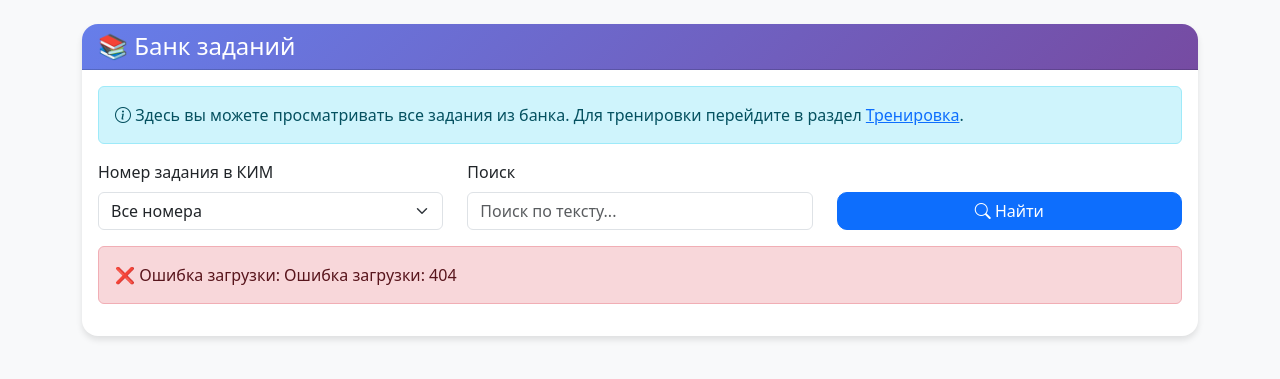
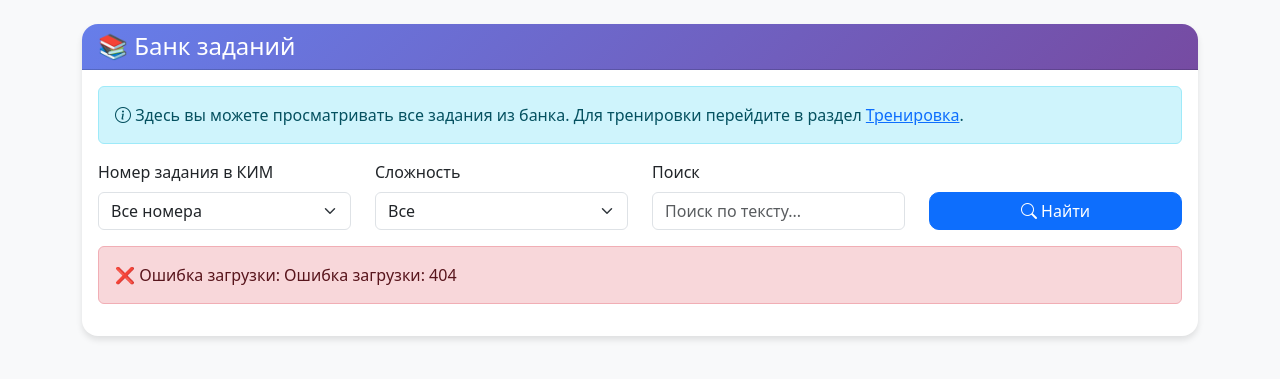
Before and after one commit to denicheprasov/quiz-system, a Python web app: template app/templates/student_bank.html in a window 1280 px wide. Shown: the part 61-440 px from the top of the page. Run offline with Jinja, Linux system fonts and the light colour scheme; the template is opened without the code that fills it, so the values that code supplies are empty.

Commit message:
Add difficulty filter and display to student bank

```diff
--- a/app/routes/student.py
+++ b/app/routes/student.py
@@ -125,6 +125,7 @@ def student_dashboard_api(request: Request, db: Session = Depends(database.get_d
 def get_student_bank_api(
     request: Request,
     task_number: Optional[int] = None,
+    difficulty: Optional[str] = None,
     limit: int = 100,
     db: Session = Depends(database.get_db),
 ):
@@ -138,6 +139,8 @@ def get_student_bank_api(
 
     if task_number:
         query = query.filter(models.TaskBank.task_number == task_number)
+    if difficulty:
+        query = query.filter(models.TaskBank.difficulty == difficulty)
 
     return (
         query.order_by(models.TaskBank.task_number, models.TaskBank.order_in_file)
--- a/app/templates/student_bank.html
+++ b/app/templates/student_bank.html
@@ -18,7 +18,7 @@
 
                 <!-- Фильтр -->
                 <div class="row mb-3">
-                    <div class="col-md-4">
+                    <div class="col-md-3">
                         <label class="form-label">Номер задания в КИМ</label>
                         <select class="form-select" id="filterNumber" onchange="loadTasks()">
                             <option value="">Все номера</option>
@@ -27,11 +27,21 @@
                             {% endfor %}
                         </select>
                     </div>
-                    <div class="col-md-4">
+                    <div class="col-md-3">
+                        <label class="form-label">Сложность</label>
+                        <select class="form-select" id="filterDifficulty" onchange="loadTasks()">
+                            <option value="">Все</option>
+                            <option value="easy">Изи</option>
+                            <option value="medium">База</option>
+                            <option value="hard">Хард</option>
+                            <option value="impossible">💀 Легче умереть</option>
+                        </select>
+                    </div>
+                    <div class="col-md-3">
                         <label class="form-label">Поиск</label>
                         <input type="text" class="form-control" id="searchInput" placeholder="Поиск по тексту...">
                     </div>
-                    <div class="col-md-4 d-flex align-items-end">
+                    <div class="col-md-3 d-flex align-items-end">
                         <button class="btn btn-primary w-100" onclick="loadTasks()">
                             <i class="bi bi-search"></i> Найти
                         </button>
@@ -70,10 +80,12 @@ function loadTasks() {
     container.innerHTML = '<div class="text-center"><div class="spinner-border" role="status"></div></div>';
 
     const number = document.getElementById('filterNumber').value;
+    const difficulty = document.getElementById('filterDifficulty').value;
     const search = document.getElementById('searchInput').value.toLowerCase();
 
     let url = '/student/api/bank?limit=1000';
     if (number) url += '&task_number=' + number;
+    if (difficulty) url += '&difficulty=' + difficulty;
 
     fetch(url, {
         credentials: 'include'
@@ -122,11 +134,16 @@ function loadTasks() {
 
             tasksForNumber.forEach(task => {
                 const preview = task.text.length > 80 ? task.text.substring(0, 80) + '...' : task.text;
+                const diffMap = {easy:'Изи',medium:'База',hard:'Хард',impossible:'💀 Легче умереть'};
+                const diffColor = {easy:'success',medium:'warning text-dark',hard:'danger',impossible:'dark'};
                 html += `
                     <a href="#" class="list-group-item list-group-item-action" onclick="viewTask(${task.id})">
-                        <div class="d-flex w-100 justify-content-between">
+                        <div class="d-flex w-100 justify-content-between align-items-center">
                             <span>${preview}</span>
-                            <small class="text-muted">ID: ${task.id}</small>
+                            <div class="d-flex gap-1 align-items-center">
+                                ${task.difficulty && task.difficulty !== 'base' ? `<span class="diff-badge badge bg-${diffColor[task.difficulty] || 'secondary'}">${diffMap[task.difficulty] || task.difficulty}</span>` : ''}
+                                <small class="text-muted">#${task.id}</small>
+                            </div>
                         </div>
                     </a>
                 `;
```
